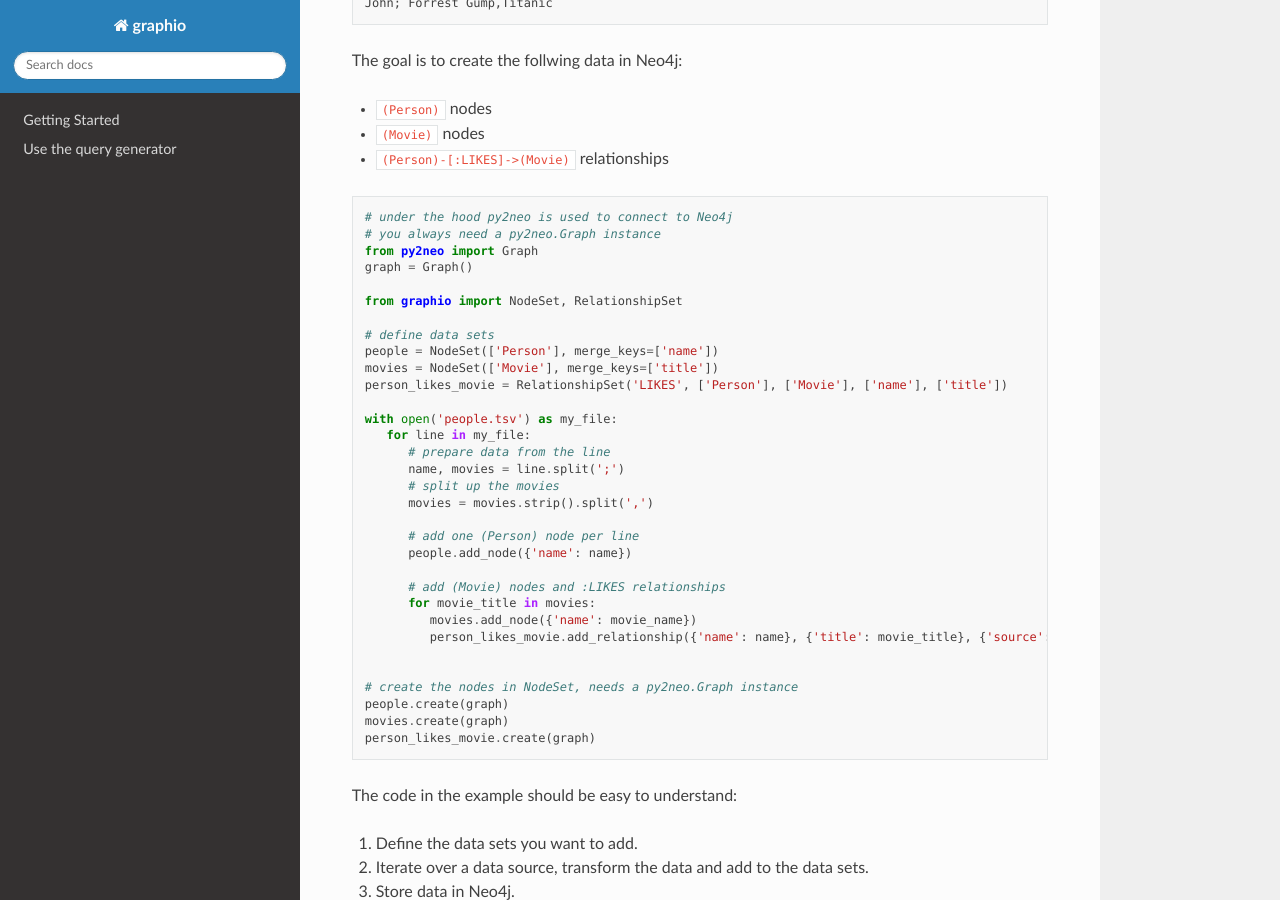
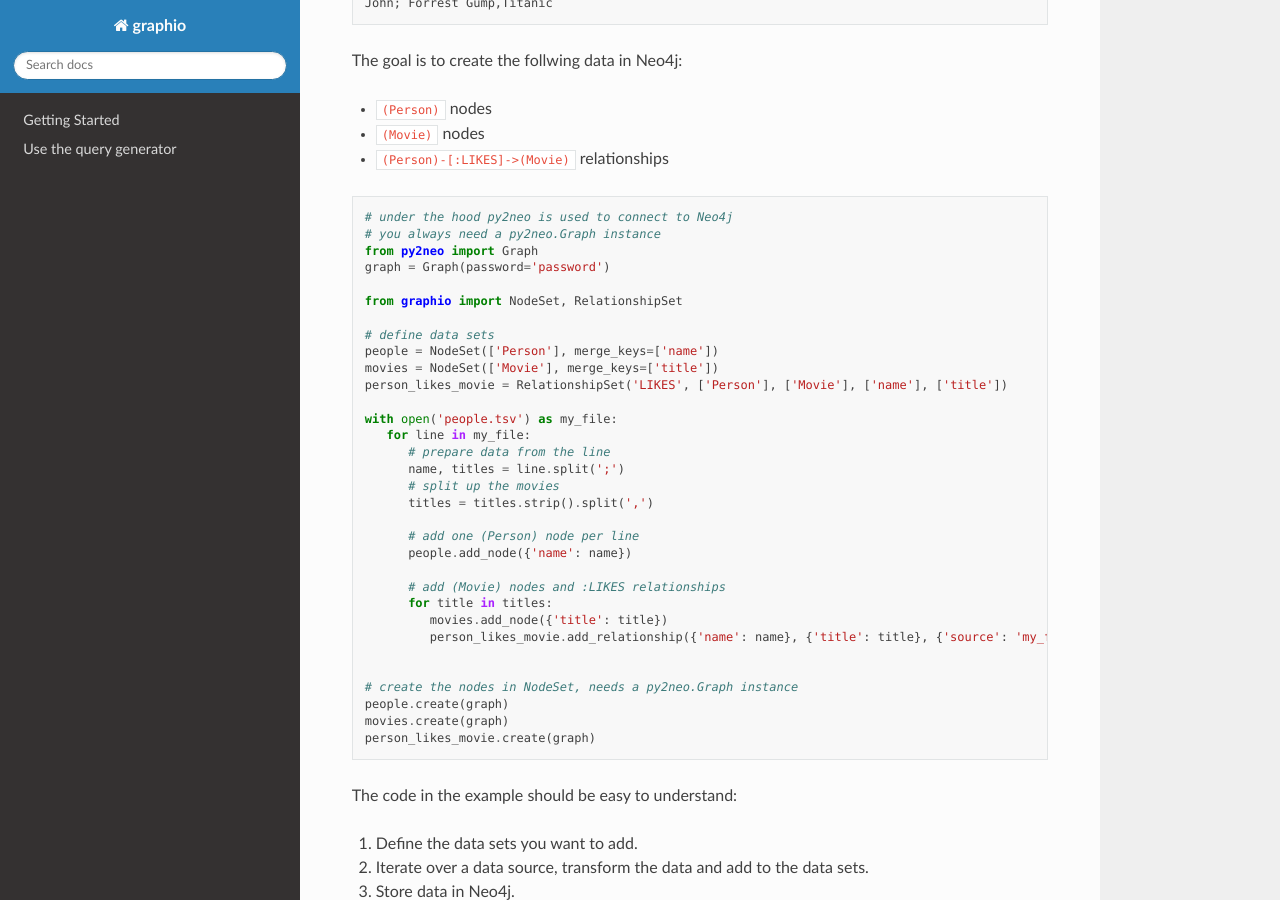
Before and after one commit to kaiserpreusse/graphio, a Sphinx documentation site: the page built from docs/index.rst, in a window 1280 px wide and 900 px high, scrolled down 875 px. Built offline with Sphinx 7.4.7 and the Read the Docs theme 2.0.0, drawn with Linux system fonts in a browser that asks for light colours; pages that are not in the unit, such as notebooks, are missing from menus.

Commit message:
fixed typo (double use variable movies)

```diff
--- a/docs/index.rst
+++ b/docs/index.rst
@@ -46,7 +46,7 @@ The goal is to create the follwing data in Neo4j:
    # under the hood py2neo is used to connect to Neo4j
    # you always need a py2neo.Graph instance
    from py2neo import Graph
-   graph = Graph()
+   graph = Graph(password='password')
 
    from graphio import NodeSet, RelationshipSet
 
@@ -58,23 +58,24 @@ The goal is to create the follwing data in Neo4j:
    with open('people.tsv') as my_file:
       for line in my_file:
          # prepare data from the line
-         name, movies = line.split(';')
+         name, titles = line.split(';')
          # split up the movies
-         movies = movies.strip().split(',')
+         titles = titles.strip().split(',')
 
          # add one (Person) node per line
          people.add_node({'name': name})
 
          # add (Movie) nodes and :LIKES relationships
-         for movie_title in movies:
-            movies.add_node({'name': movie_name})
-            person_likes_movie.add_relationship({'name': name}, {'title': movie_title}, {'source': 'my_file'})
+         for title in titles:
+            movies.add_node({'title': title})
+            person_likes_movie.add_relationship({'name': name}, {'title': title}, {'source': 'my_file'})
 
 
    # create the nodes in NodeSet, needs a py2neo.Graph instance
    people.create(graph)
    movies.create(graph)
    person_likes_movie.create(graph)
+
 
 The code in the example should be easy to understand:
 
```
